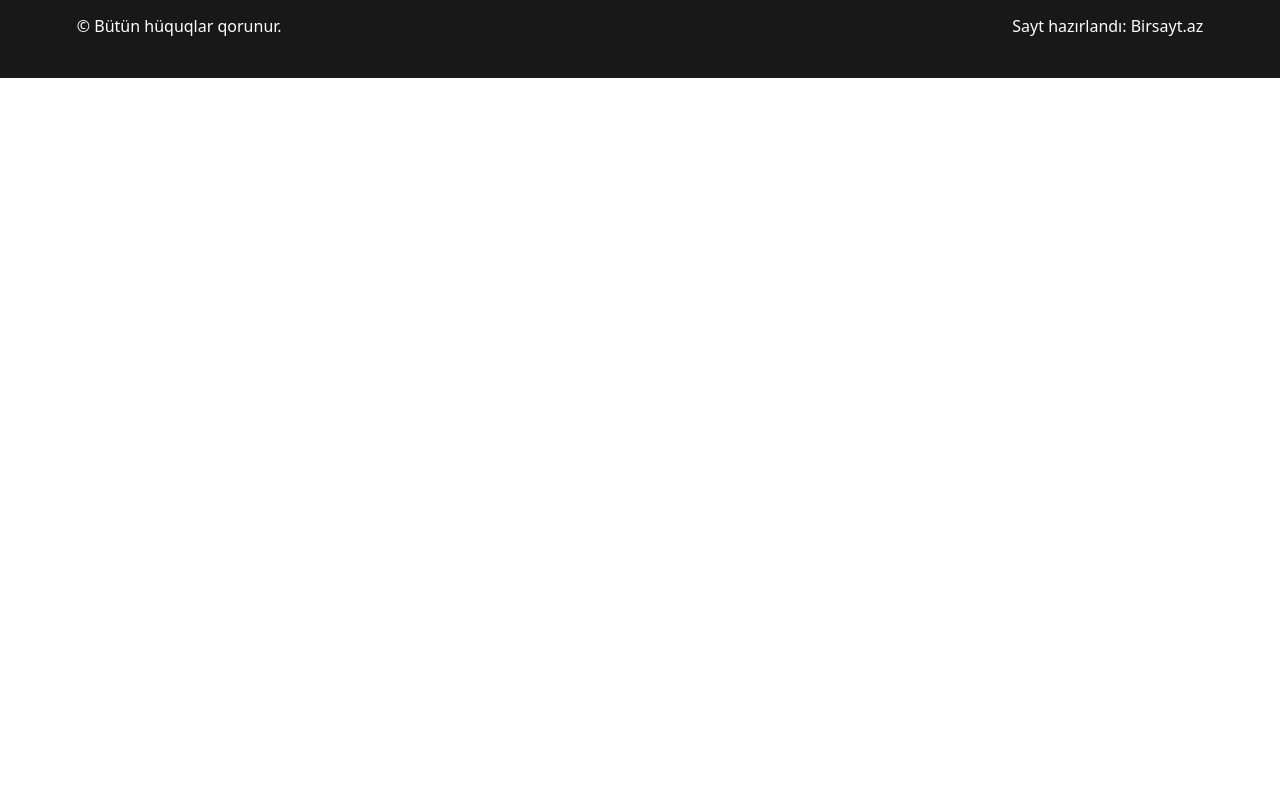
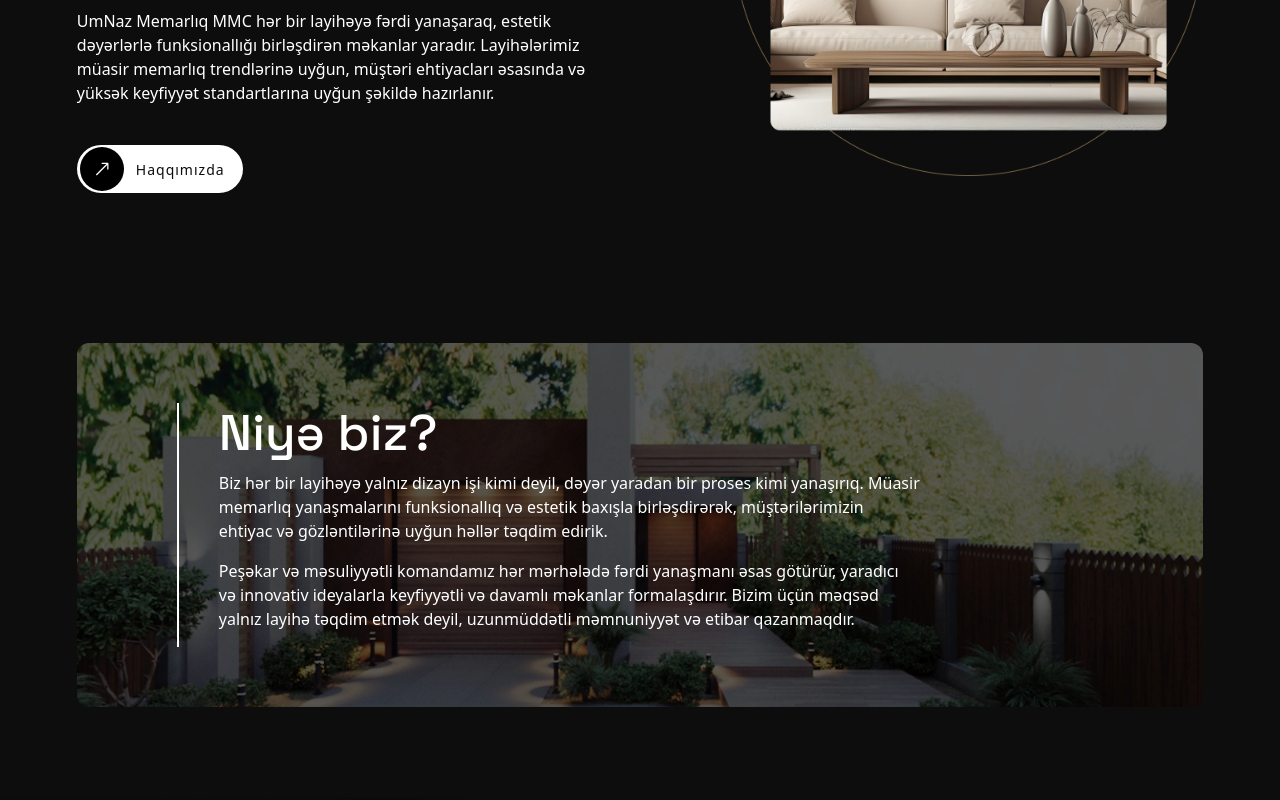
Before and after one commit to ShehlaAbdul/umnaz, a React (Vite) app: page /haqqimizda in a window 1280 px wide. Shown: the part 720-1520 px from the top of the page. Before the commit the page ends 800 px from the top, so only its background shows below. Built offline with nearby package versions, Linux system fonts and the light colour scheme.

Commit message:
why us section is ready

```diff
--- a/src/Component/HomeAbout/HomeAbout.jsx
+++ b/src/Component/HomeAbout/HomeAbout.jsx
@@ -2,7 +2,7 @@ import React from 'react';
 import "./Style.scss";
 import MainBtn from '../MainBtn/MainBtn';
 import { Link } from 'react-router-dom';
-import HomeAboutImg from "../../assets/images/HeroSection-phone.webp";
+import HomeAboutImg from "../../assets/images/home-about-img.webp"
 
 
 function HomeAbout() {
--- /dev/null
+++ b/src/Component/WhyUsSection/Style.scss
@@ -0,0 +1,41 @@
+@use "../../styles/global.scss" as *;
+#why-us{
+    padding: 90px 6%;
+    background-color: $main-bg-color;
+    z-index: -1;
+    .why-us{
+        //  height: 380px;
+         border-radius: 12px;
+         padding: 60px 100px;
+         background-image: url("../../assets/images/WhyUs.webp");
+         background-position: center;
+         background-size: cover;
+         background-repeat: no-repeat;
+         display: flex;
+         flex-direction: column;
+         align-items: start;
+         justify-content: center;
+         position: relative;
+         color: $main-text-color;
+         .content{
+            padding-left: 40px;
+            border-left: 2px solid $main-text-color;
+            max-width: 743px;
+            h1{
+                font-size: 50px;
+            }
+         }
+
+  }
+  @media (max-width:768px){
+    .why-us{
+        padding: 22px 5%;
+        .content{
+            padding:0 13px;
+            h1{
+                font-size: 24px !important;
+            }
+        }
+    }
+  }
+}
--- /dev/null
+++ b/src/Component/WhyUsSection/WhyUsSection.jsx
@@ -0,0 +1,27 @@
+import React from 'react';
+import "./Style.scss";
+
+function WhyUsSection() {
+  return (
+    <section id="why-us">
+      <div className="why-us container-fluid">
+        <div className='content'>
+          <h1>Niyə biz?</h1>
+          <p>
+            Biz hər bir layihəyə yalnız dizayn işi kimi deyil, dəyər yaradan bir
+            proses kimi yanaşırıq. Müasir memarlıq yanaşmalarını funksionallıq
+            və estetik baxışla birləşdirərək, müştərilərimizin ehtiyac və
+            gözləntilərinə uyğun həllər təqdim edirik.{" "}
+          </p>
+          <p>Peşəkar və məsuliyyətli komandamız hər mərhələdə fərdi yanaşmanı əsas götürür, yaradıcı və
+            innovativ ideyalarla keyfiyyətli və davamlı məkanlar formalaşdırır.
+            Bizim üçün məqsəd yalnız layihə təqdim etmək deyil, uzunmüddətli
+            məmnuniyyət və etibar qazanmaqdır.
+          </p>
+        </div>
+      </div>
+    </section>
+  );
+}
+
+export default WhyUsSection;
--- a/src/Pages/AboutPage/AboutPage.jsx
+++ b/src/Pages/AboutPage/AboutPage.jsx
@@ -2,11 +2,17 @@ import React from 'react';
 import "./Style.scss";
 import HeroSection from '../../Component/HeroSection/HeroSection';
 import BgImg from "../../assets/images/HeroSection.webp";
+import HomeAbout from '../../Component/HomeAbout/HomeAbout';
+import WhyUsSection from '../../Component/WhyUsSection/WhyUsSection';
+import HomeEstetics from '../../Component/HomeEstetics/HomeEstetics';
 
 function AboutPage() {
   return (
     <>
-          <HeroSection title={"Haqqımızda"} bgImage={BgImg} />
+      <HeroSection title={"Haqqımızda"} bgImage={BgImg} />
+      <HomeAbout />
+      <WhyUsSection />
+      <HomeEstetics/>
     </>
   );
 }
```
Also changed, not shown: src/Component/OurMission/OurMission.jsx (added, +11 -0 lines), src/Component/OurMission/Style.scss (added), src/assets/images/WhyUs.webp (renamed from src/assets/images/Frame 10954.webp).
